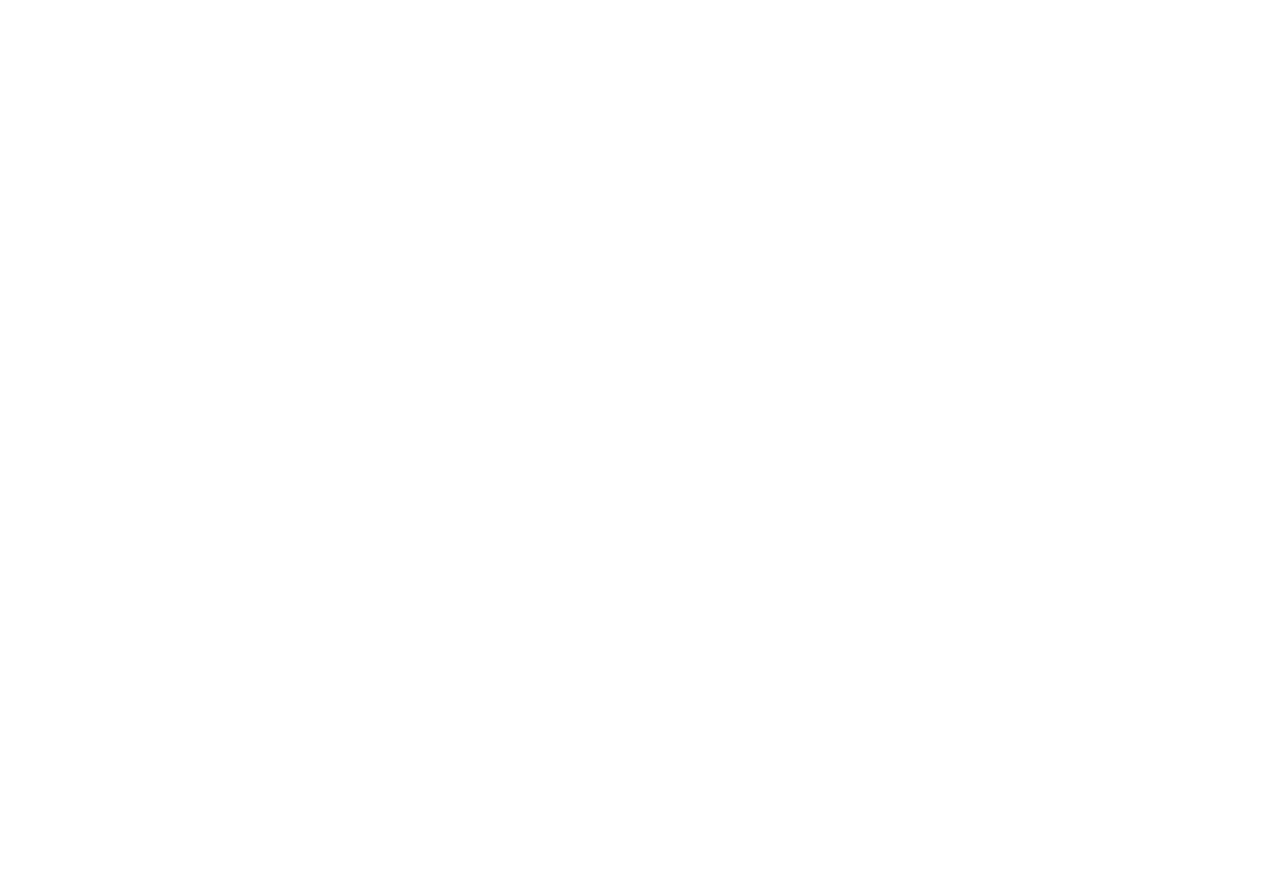
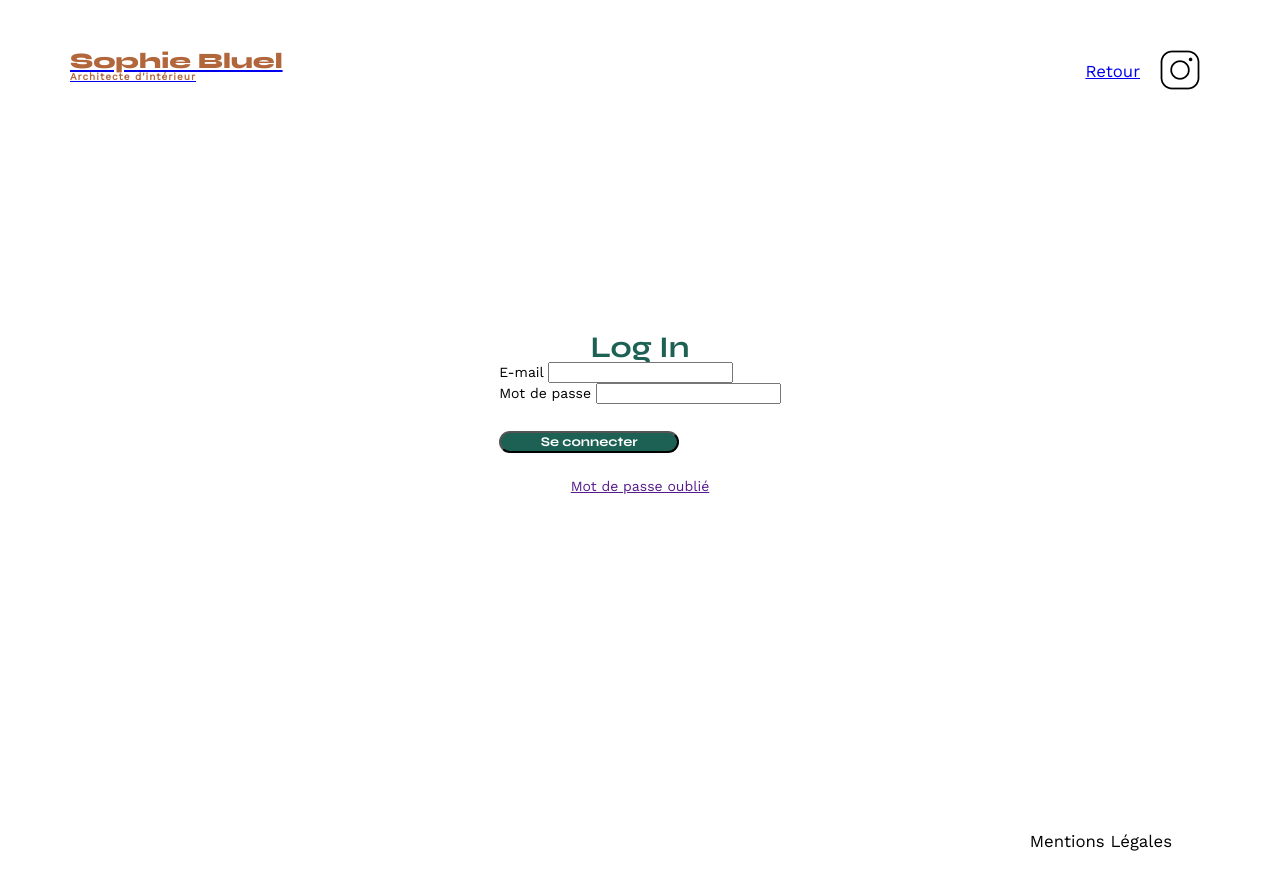
Before and after one commit to bahmanedadi/Cr-ez_une_page_web_dynamique_avec_JavaScript, a plain HTML site: page FrontEnd/login.html in a window 1280 px wide. Before the commit the page ends 800 px from the top, so only its background shows below. Drawn offline with nearby package versions, Linux system fonts and the light colour scheme.

```diff
--- a/FrontEnd/assets/scripts/index.js
+++ b/FrontEnd/assets/scripts/index.js
@@ -55,6 +55,7 @@
 
         /* Affichez les travaux filtrés dans la galerie*/
         addWorksToGallery(travauxFiltres);
+        console.log(travauxFiltres);
        /* Retirez la classe "active" de tous les boutons de catégorie*/
       const allButtons = document.querySelectorAll('.btn');
       allButtons.forEach(button => {
--- a/FrontEnd/assets/style.css
+++ b/FrontEnd/assets/style.css
@@ -260,3 +260,19 @@
 	justify-content: flex-end;
 	margin: 2em
 }
+
+/* LOGIN */
+.login{
+	display: flex;
+	flex-direction: column;
+	justify-content: center;
+	align-items: center;
+	height: 80vh;
+
+
+}
+.login a{
+	text-decoration: underline;
+	margin-bottom: 100px;
+
+}
--- a/FrontEnd/login.html
+++ b/FrontEnd/login.html
@@ -0,0 +1,59 @@
+<!DOCTYPE html>
+<html lang="fr">
+<head>
+	<meta charset="UTF-8">
+	<title>Sophie Bluel - Architecte d'intérieur</title>
+	<meta name="viewport" content="width=device-width, initial-scale=1.0">
+	<link rel="preconnect" href="https://fonts.googleapis.com">
+	<link rel="preconnect" href="https://fonts.gstatic.com" crossorigin>
+	<link href="https://fonts.googleapis.com/css2?family=Syne:wght@700;800&family=Work+Sans&display=swap" rel="stylesheet">
+	<meta name="description" content="">
+	<link rel="stylesheet" href="./assets/style.css">
+    <script type="module" src="./assets/script/login.js"></script>
+</head>
+<body>
+<header>
+	<a href="index.html">
+		<h1>Sophie Bluel <span>Architecte d'intérieur</span></h1>
+	</a>
+	<nav>
+		<ul>
+			<a href="index.html">
+				<li>Retour</li>
+			</a>
+			<li><img src="./assets/icons/instagram.png" alt="Instagram"></li>
+		</ul>
+	</nav>
+</header>
+
+<main>
+    <section class="login">
+        <h2>Log In</h2>
+		<div class="alredyLogged__error">
+		</div>
+        <form action="" method="" class="login__form" onsubmit="return false">
+            <label for="email">E-mail</label>
+            <input type="email" name="email" id="email" required>
+            <div class="loginEmail__error">
+            </div>
+            <label for="password">Mot de passe</label>
+            <input type="password" name="password" id="password" required>
+            <div class="loginMdp__error">
+            </div>
+            <input type="submit" value="Se connecter" id="submit">
+        </form>
+        <a href="">Mot de passe oublié</a>
+    </section>
+</main>
+
+
+
+<footer>
+	<nav>
+		<ul>
+			<li>Mentions Légales</li>
+		</ul>
+	</nav>
+</footer>
+</body>
+</html>
```
Also changed, not shown: FrontEnd/index.html (+1 -1 lines).
